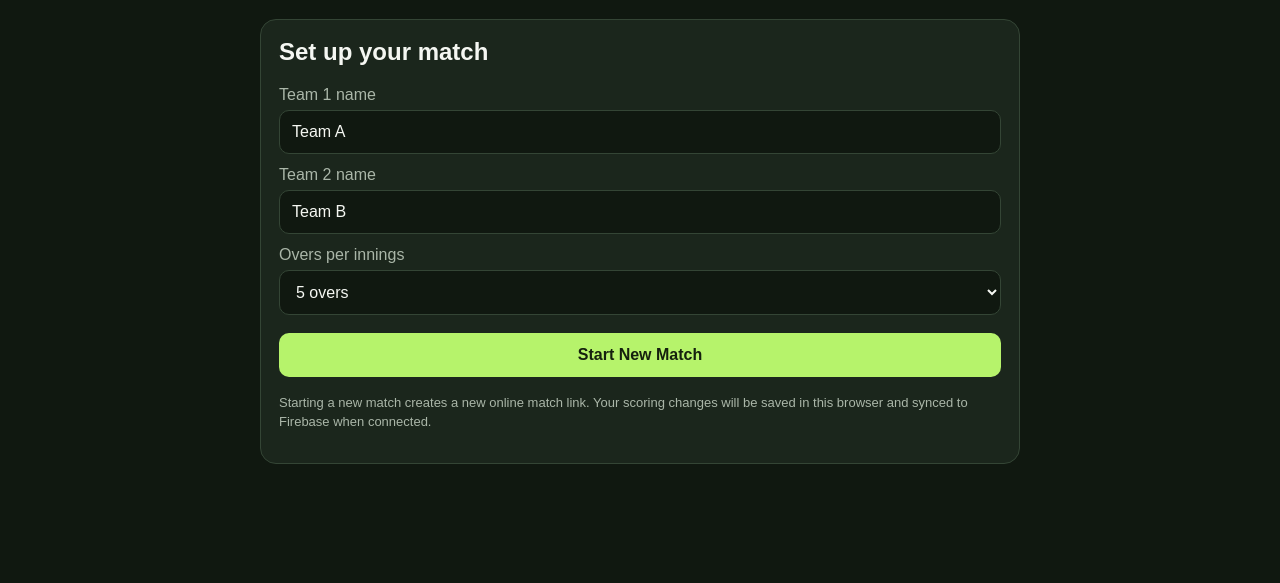
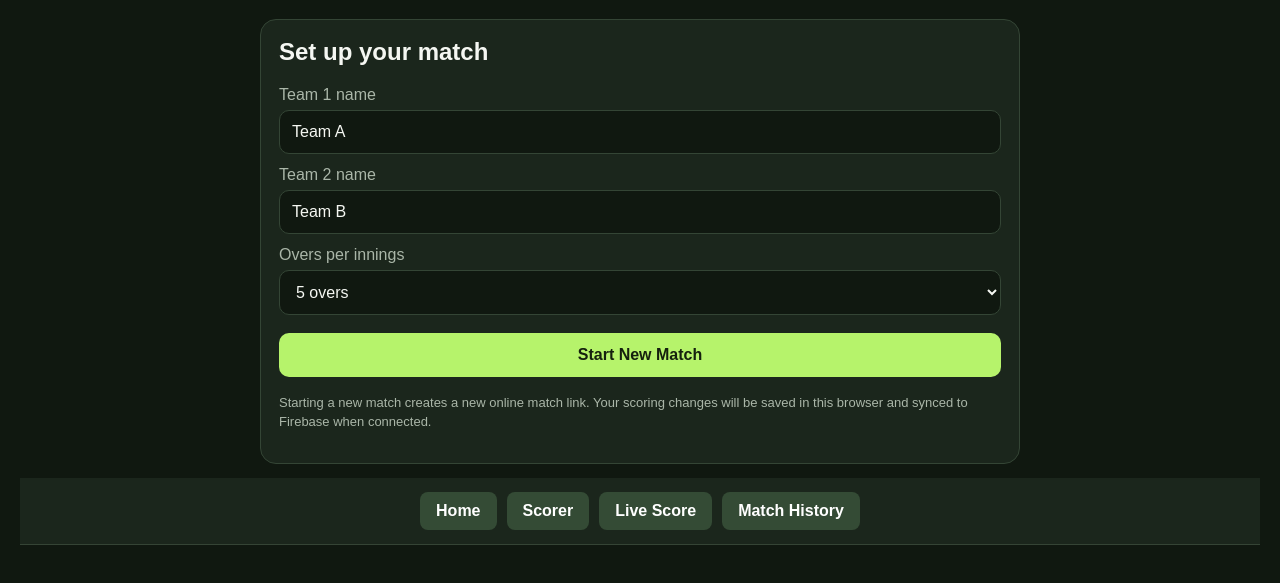
Before and after one commit to spchakke/turf-wars, a plain HTML site: page scorer.html in a window 1280 px wide. Shown: the part 103-686 px from the top of the page. Drawn offline with Linux system fonts and the light colour scheme.

Commit message:
Add navigation to scorer page

```diff
--- a/scorer.html
+++ b/scorer.html
@@ -100,6 +100,7 @@
     }
   </style>
 </head>
+
 <body>
 <main>
   <div class="brand">TURF WARS</div>
@@ -689,5 +690,13 @@ if (restoreLocal()) {
   });
 }
 </script>
+
+<nav aria-label="Main navigation" style="display:flex;flex-wrap:wrap;justify-content:center;gap:10px;padding:14px 12px;background:#1b261c;border-bottom:1px solid #354435;">
+  <a href="index.html" style="color:#ffffff;text-decoration:none;padding:10px 16px;border-radius:8px;background:#344b35;font-weight:bold;">Home</a>
+  <a href="scorer.html" style="color:#ffffff;text-decoration:none;padding:10px 16px;border-radius:8px;background:#344b35;font-weight:bold;">Scorer</a>
+  <a href="live.html" style="color:#ffffff;text-decoration:none;padding:10px 16px;border-radius:8px;background:#344b35;font-weight:bold;">Live Score</a>
+  <a href="history.html" style="color:#ffffff;text-decoration:none;padding:10px 16px;border-radius:8px;background:#344b35;font-weight:bold;">Match History</a>
+</nav>
+
 </body>
 </html>
```
